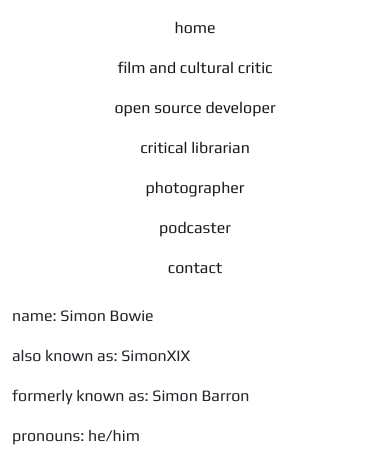
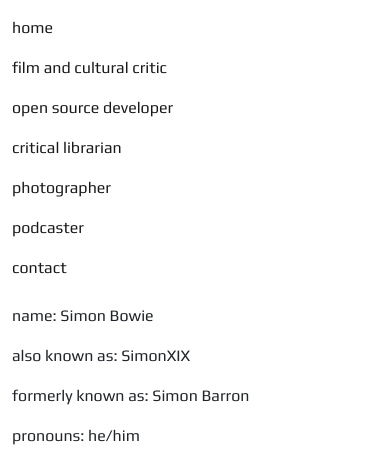
Before and after one commit to SimonXIX/simonxix.com, a Flask app: page / in a window 390 px wide, after a click that opens the changed part. Shown: the part 67-532 px from the top of the page. Run offline with Flask 2, Linux system fonts and the light colour scheme; parts of the project's set-up code (start-up, migrations or seed data) failed here and were passed over; some libraries are stand-ins or nearby versions.

Commit message:
style changes

```diff
--- a/web/app/static/css/custom.css
+++ b/web/app/static/css/custom.css
@@ -26,3 +26,9 @@ main > .container {
 .csl-entry {
   margin-bottom: 1rem;
 }
+
+@media (max-width: 768px) {
+  .mob-text-left {
+    align-items: flex-start !important;
+  }
+}
--- a/web/app/templates/base.html
+++ b/web/app/templates/base.html
@@ -40,7 +40,7 @@
     </nav>
     <nav class="navbar navbar-expand-lg navbar-light">
       <div class="container-fluid">
-        <div class="collapse navbar-collapse navbar-nav justify-content-between" id="navbarSupportedContent">
+        <div class="mob-text-left collapse navbar-collapse navbar-nav justify-content-between" id="navbarSupportedContent">
           <a class="nav-link active" aria-current="page" href="{{ url_for('index')}}">home</a>
           <a class="nav-link active" aria-current="page" href="{{ url_for('critic')}}">film and cultural critic</a>
           <a class="nav-link active" aria-current="page" href="{{ url_for('developer')}}">open source developer</a>
```
